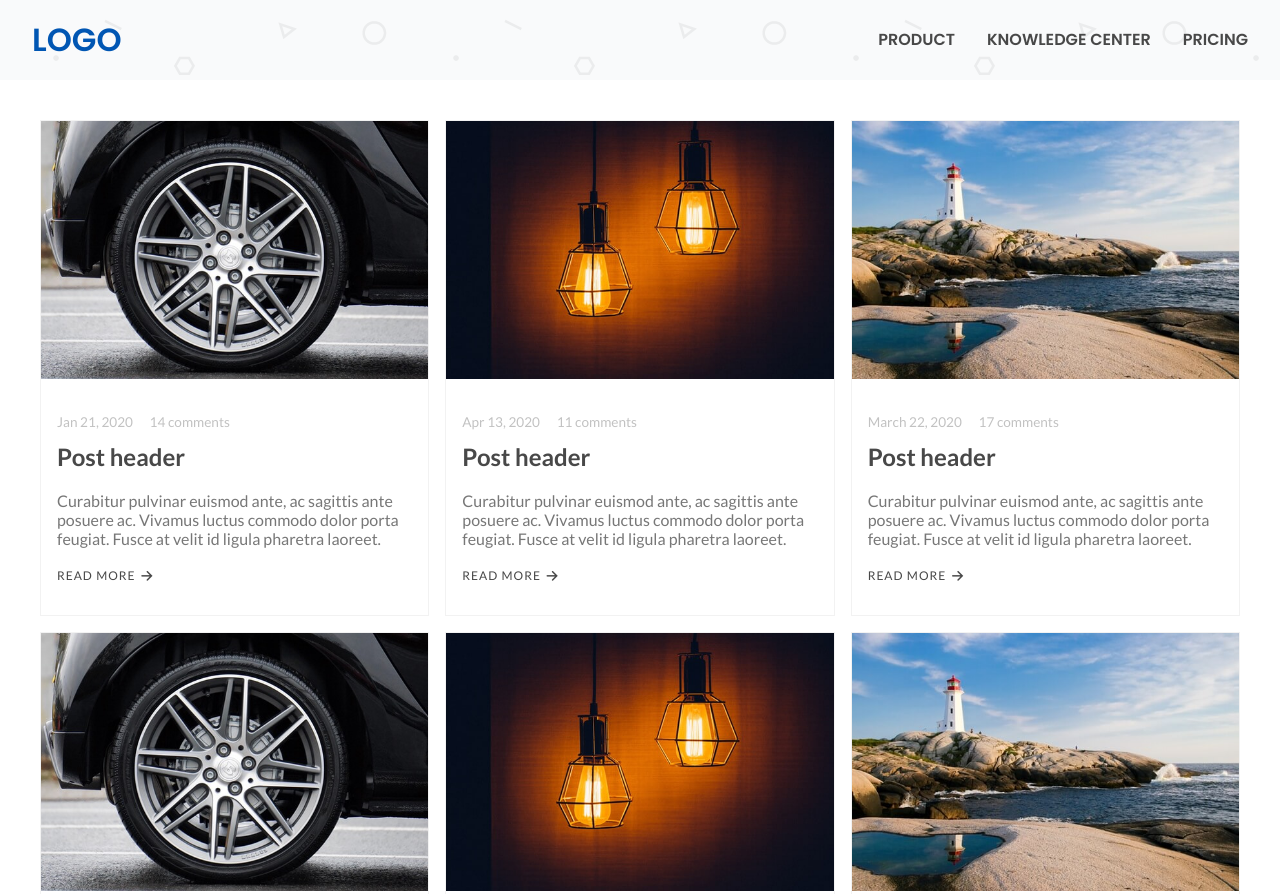
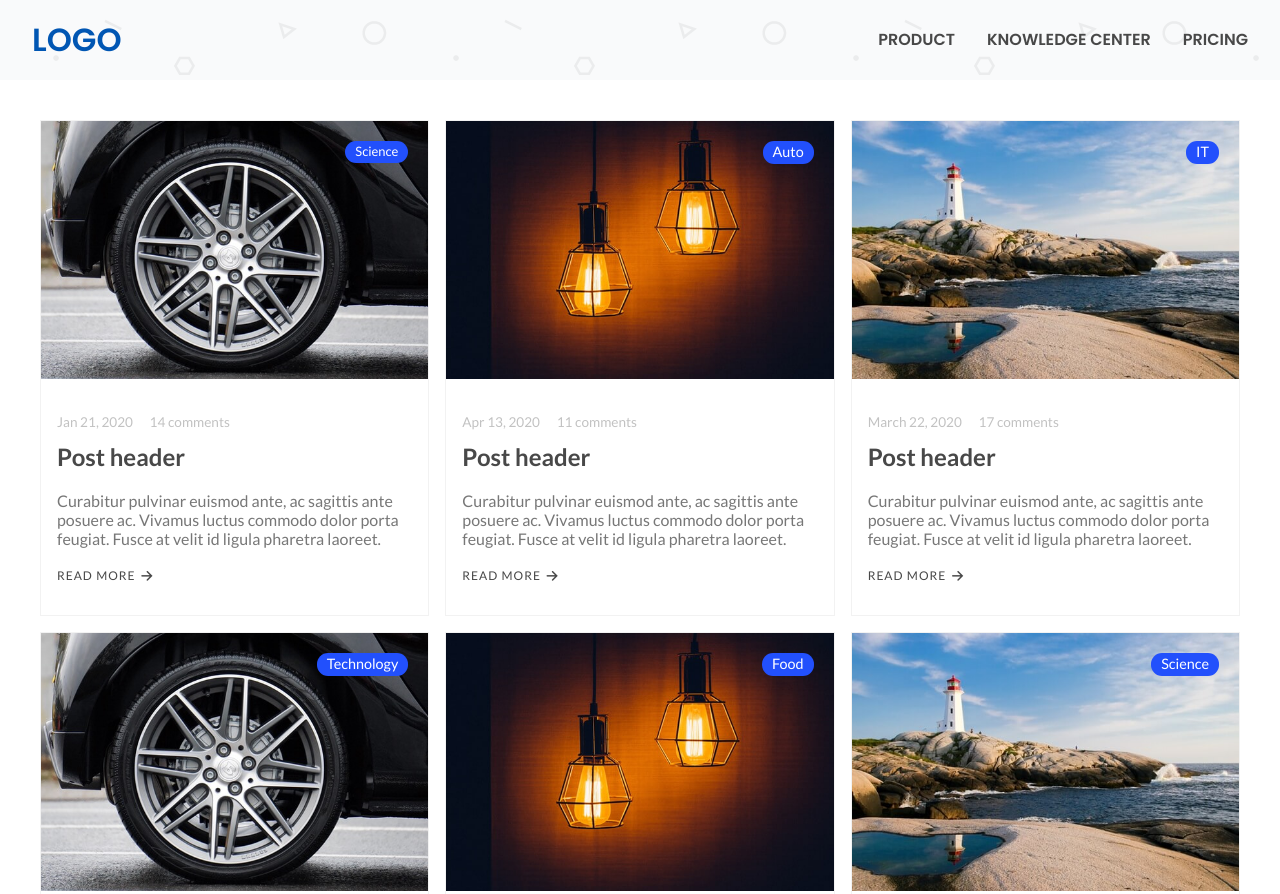
Before and after one commit to maksim-korzhov/grid_flatsome, a website built with webpack: page src/index.html in a window 1280 px wide. Shown: the top 894 px of the page. Built offline with nearby package versions, Linux system fonts and the light colour scheme.

Commit message:
Added caregory mark to the post

```diff
--- a/src/index.html
+++ b/src/index.html
@@ -33,6 +33,9 @@
                             <a href="#">
                                 <img src="./static/img/11.jpg" alt="">
                             </a>
+                            <span class="post__category">
+                                <a class="post__category-link" href="#">Science</a>
+                            </span>
                         </div>
                         <div class="post__description">
                             <span class="post__date">Jan 21, 2020</span>
@@ -55,6 +58,7 @@
                             <a href="#">
                                 <img src="./static/img/18.jpg" alt="">
                             </a>
+                            <span class="post__category">Auto</span>
                         </div>
                         <div class="post__description">
                             <span class="post__date">Apr 13, 2020</span>
@@ -77,6 +81,7 @@
                             <a href="#">
                                 <img src="./static/img/12.jpg" alt="">
                             </a>
+                            <span class="post__category">IT</span>
                         </div>
                         <div class="post__description">
                             <span class="post__date">March 22, 2020</span>
@@ -99,6 +104,7 @@
                             <a href="#">
                                 <img src="./static/img/11.jpg" alt="">
                             </a>
+                            <span class="post__category">Technology</span>
                         </div>
                         <div class="post__description">
                             <span class="post__date">Jan 21, 2020</span>
@@ -121,6 +127,7 @@
                             <a href="#">
                                 <img src="./static/img/18.jpg" alt="">
                             </a>
+                            <span class="post__category">Food</span>
                         </div>
                         <div class="post__description">
                             <span class="post__date">Apr 13, 2020</span>
@@ -143,6 +150,7 @@
                             <a href="#">
                                 <img src="./static/img/12.jpg" alt="">
                             </a>
+                            <span class="post__category">Science</span>
                         </div>
                         <div class="post__description">
                             <span class="post__date">March 22, 2020</span>
--- a/src/scss/main.scss
+++ b/src/scss/main.scss
@@ -65,6 +65,8 @@ a {
     }
 
     &__image {
+        position: relative;
+
         a {
             display: block;
         }
@@ -73,6 +75,26 @@ a {
             display: block;
             max-width: 100%;
             width: 100%;
+        }
+    }
+
+    &__category {
+        background: #2250fc;
+        border-radius: 11px;
+        color: #fff;
+        font-size: 0.9em;
+        padding: 2px 10px 4px;
+        position: absolute;
+        top: 20px;
+        right: 20px;
+    }
+
+    &__category-link {
+        color: #fff;
+        font-size: 0.9em;
+
+        &:hover {
+            color: #fff;
         }
     }
 
```
